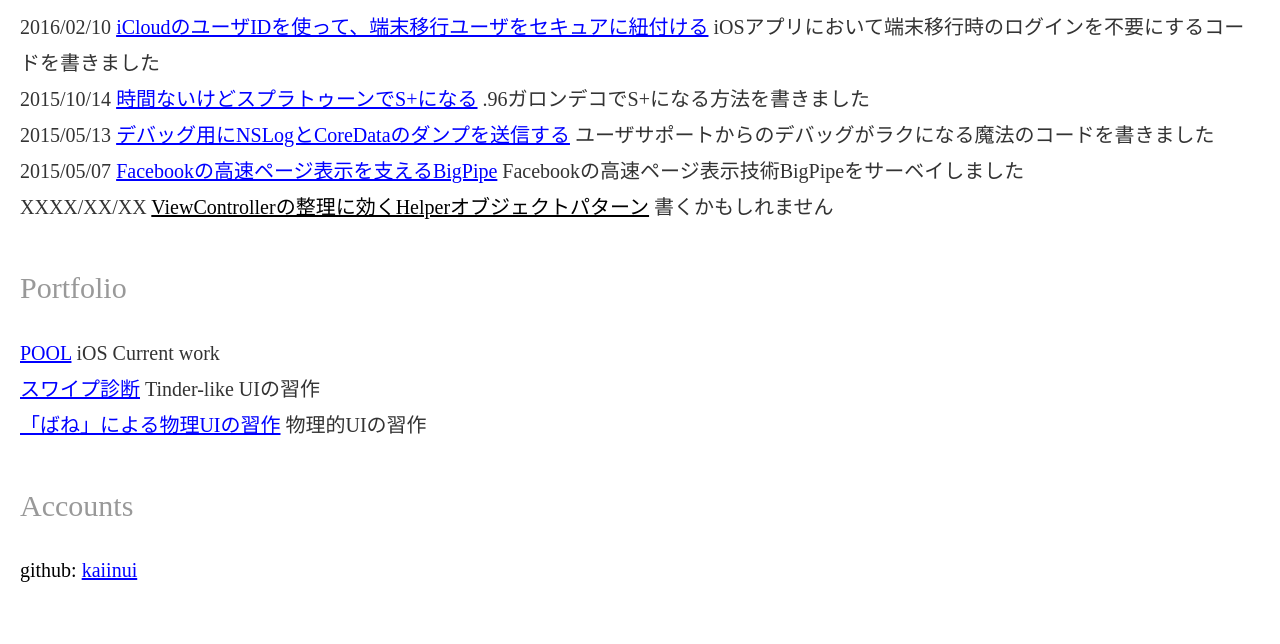
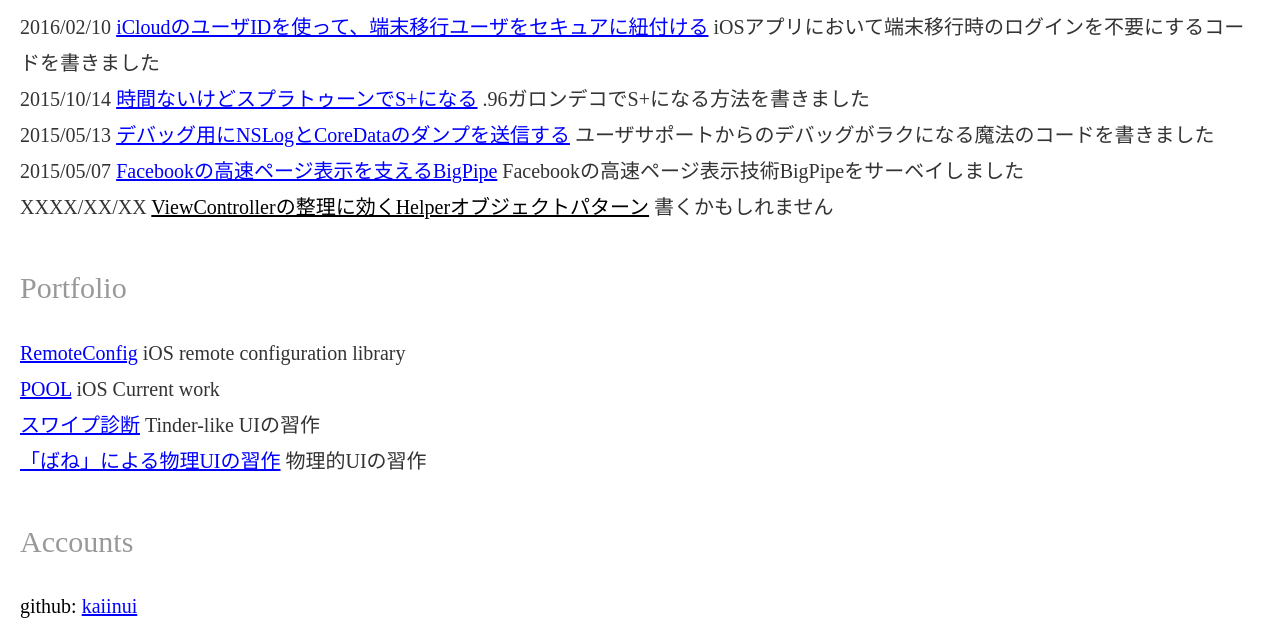
Before and after one commit to kaiinui/kaiinui.github.io, a plain HTML site: page index.html in a window 1280 px wide. Shown: the part 710-1354 px from the top of the page. Before the commit the page ends 1318 px from the top, so only its background shows below. Drawn offline with Linux system fonts and the light colour scheme.

Commit message:
Update index.html

```diff
--- a/index.html
+++ b/index.html
@@ -134,6 +134,7 @@
 </ul>
 <h2>Portfolio</h2>
 <ul class="lists">
+    <li><a href="https://github.com/kaiinui/RemoteConfig">RemoteConfig</a> <span class="weak">iOS remote configuration library</span></li>
     <li><a href="http://getpool.me/">POOL</a> <span class="weak">iOS Current work</span></li>
     <li><a href="http://minitest.info/enneagram/">スワイプ診断</a> <span class="weak">Tinder-like UIの習作</span></li>
     <li><a href="http://kaiinui.com/springui/">「ばね」による物理UIの習作</a> <span class="weak">物理的UIの習作</span></li>
```
